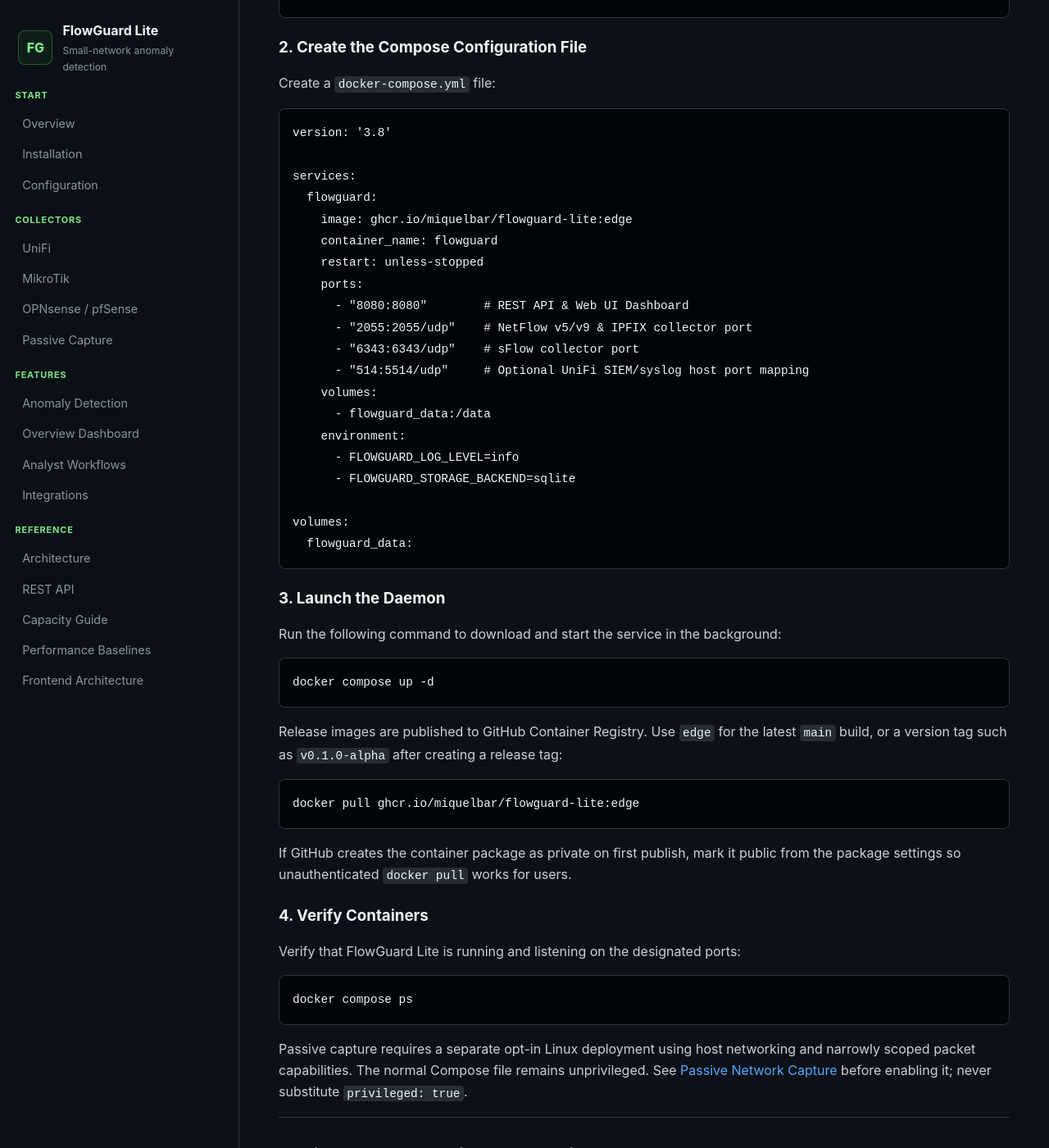
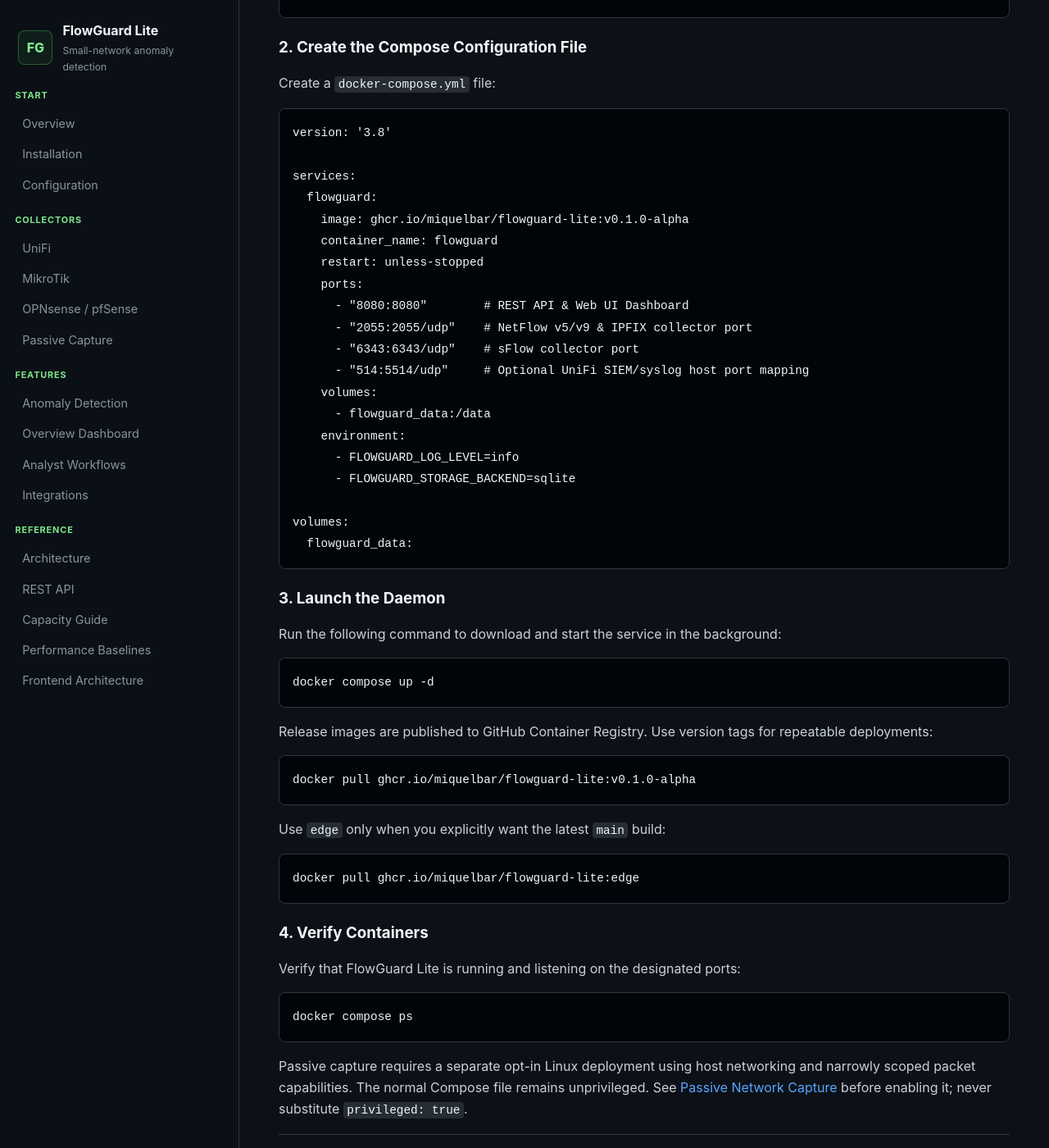
Before and after one commit to miquelbar/flowguard-lite, a Jekyll site: the page built from docs/installation.md, in a window 1280 px wide and 1400 px high, scrolled down 777 px. Shown: the whole window at 82% size. Built offline with Jekyll 4.4.1, drawn with Linux system fonts in a browser that asks for light colours; our own code applies the rules of GitHub Pages for plain Markdown files.

Commit message:
Rework README for release adoption

````diff
--- a/docs/installation.md
+++ b/docs/installation.md
@@ -30,7 +30,7 @@
 
 services:
   flowguard:
-    image: ghcr.io/miquelbar/flowguard-lite:edge
+    image: ghcr.io/miquelbar/flowguard-lite:v0.1.0-alpha
     container_name: flowguard
     restart: unless-stopped
     ports:
@@ -54,13 +54,17 @@
 docker compose up -d
 ```
 
-Release images are published to GitHub Container Registry. Use `edge` for the latest `main` build, or a version tag such as `v0.1.0-alpha` after creating a release tag:
+Release images are published to GitHub Container Registry. Use version tags for repeatable deployments:
+
+```bash
+docker pull ghcr.io/miquelbar/flowguard-lite:v0.1.0-alpha
+```
+
+Use `edge` only when you explicitly want the latest `main` build:
 
 ```bash
 docker pull ghcr.io/miquelbar/flowguard-lite:edge
 ```
-
-If GitHub creates the container package as private on first publish, mark it public from the package settings so unauthenticated `docker pull` works for users.
 
 ### 4. Verify Containers
 Verify that FlowGuard Lite is running and listening on the designated ports:
````
Also changed, not shown: README.md.
